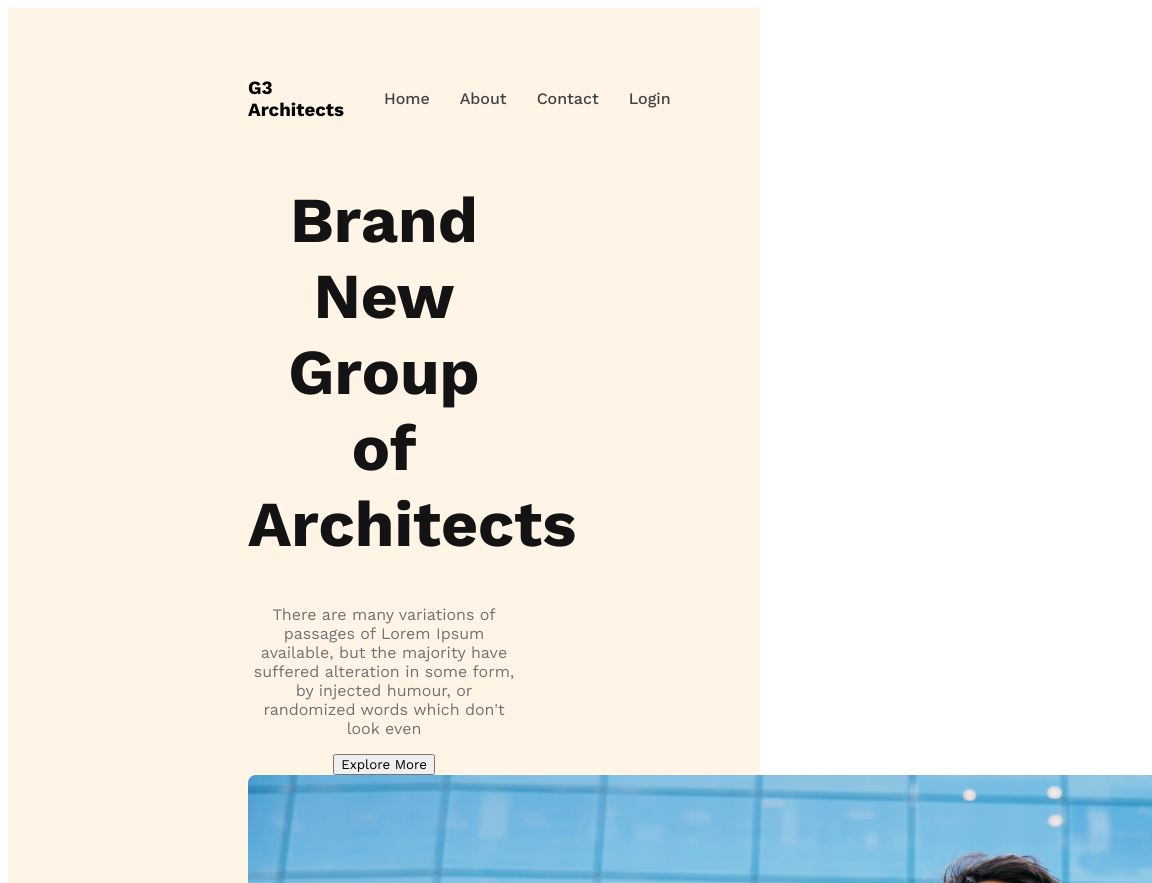
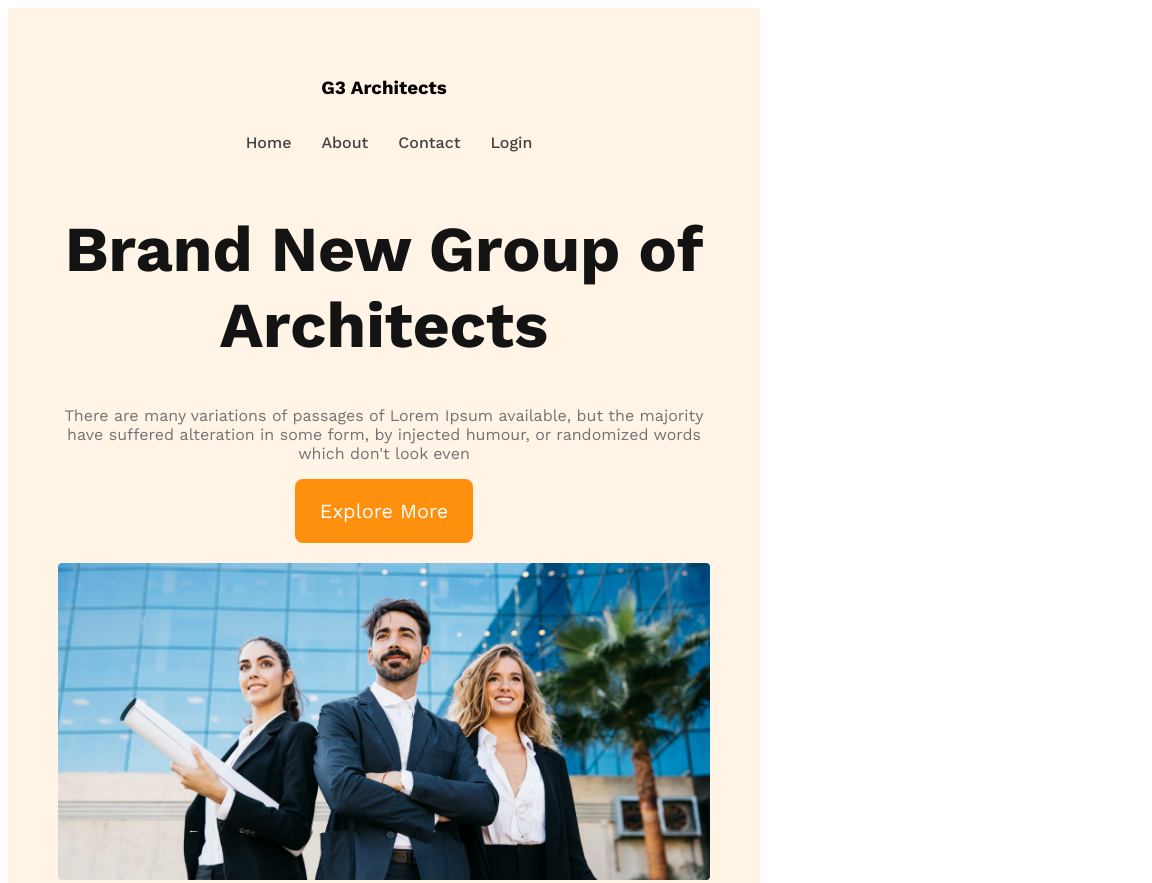
Before and after one commit to hmnoman95/g3-architects-webiste, a plain HTML site: page index.html in a window 768 px wide. Shown: the top 883 px of the page, 1152 px wide, since content can reach past the window. Drawn offline with nearby package versions, Linux system fonts and the light colour scheme.

Commit message:
finished the header section with responsive for mobile and medium devices

```diff
--- a/style/architects.css
+++ b/style/architects.css
@@ -5,8 +5,16 @@
 * {
     font-family: 'Work Sans', sans-serif;
 }
-.btn-primary{
 
+.btn-primary {
+    border-radius: 8px;
+    color: #FFF;
+    font-size: 1.25rem;
+    background: #FF900E;
+    padding: 20px 25px;
+    color: #FFF;
+    cursor: pointer;
+    border: 0;
 }
 
 /* header styles */
@@ -60,3 +68,28 @@ nav li a {
 .banner-description {
     color: #727272;
 }
+.banner img{
+    margin-top: 20px;
+    width: 100%;
+}
+
+/* responsive media queries */
+/* mobile devices */
+@media  screen and (max-width: 57px) {
+    header{
+        padding: 20px;
+    }
+    nav{
+        flex-direction: column;
+    }
+}
+
+/* tablet or medium devices */
+@media screen and (min-width: 576px) and (max-width: 960px){
+    header{
+        padding: 50px;
+    }
+    nav{
+        flex-direction: column;
+    }
+}
```
